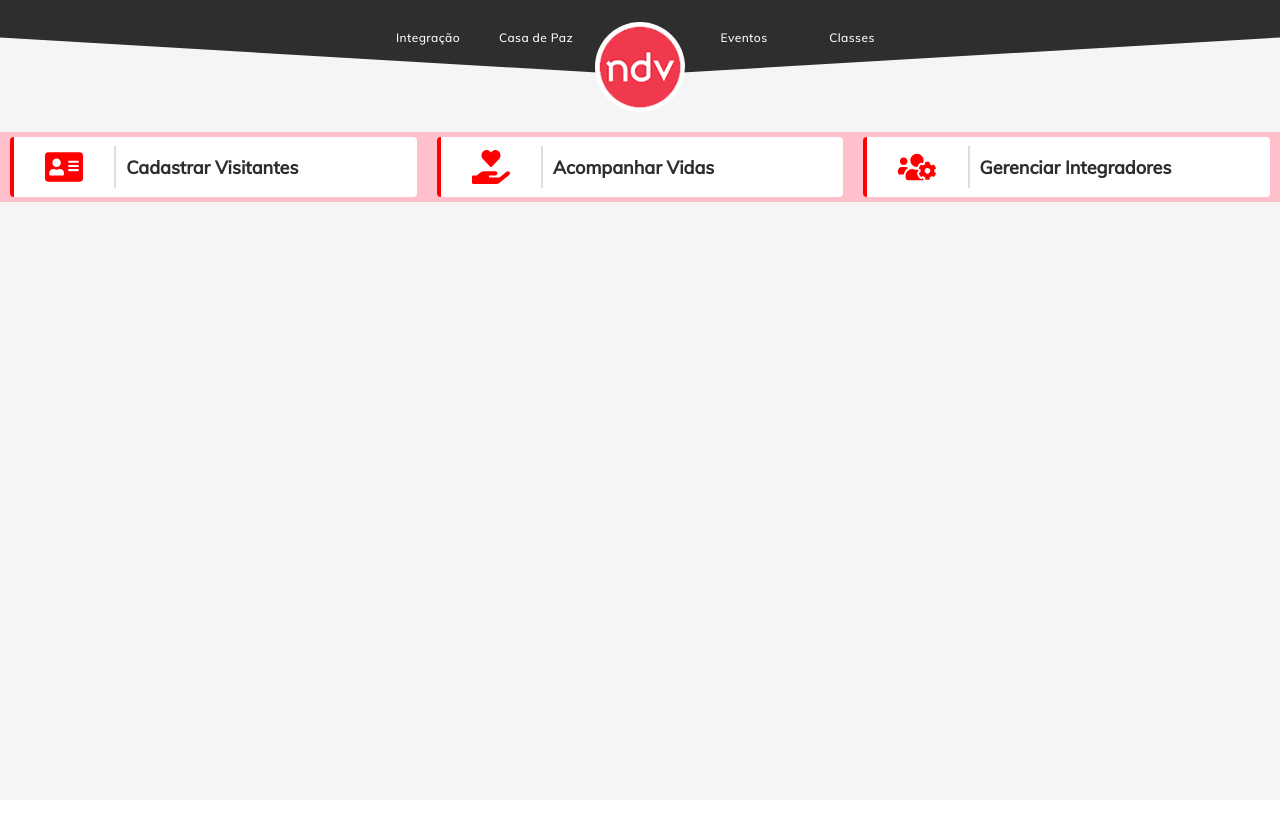
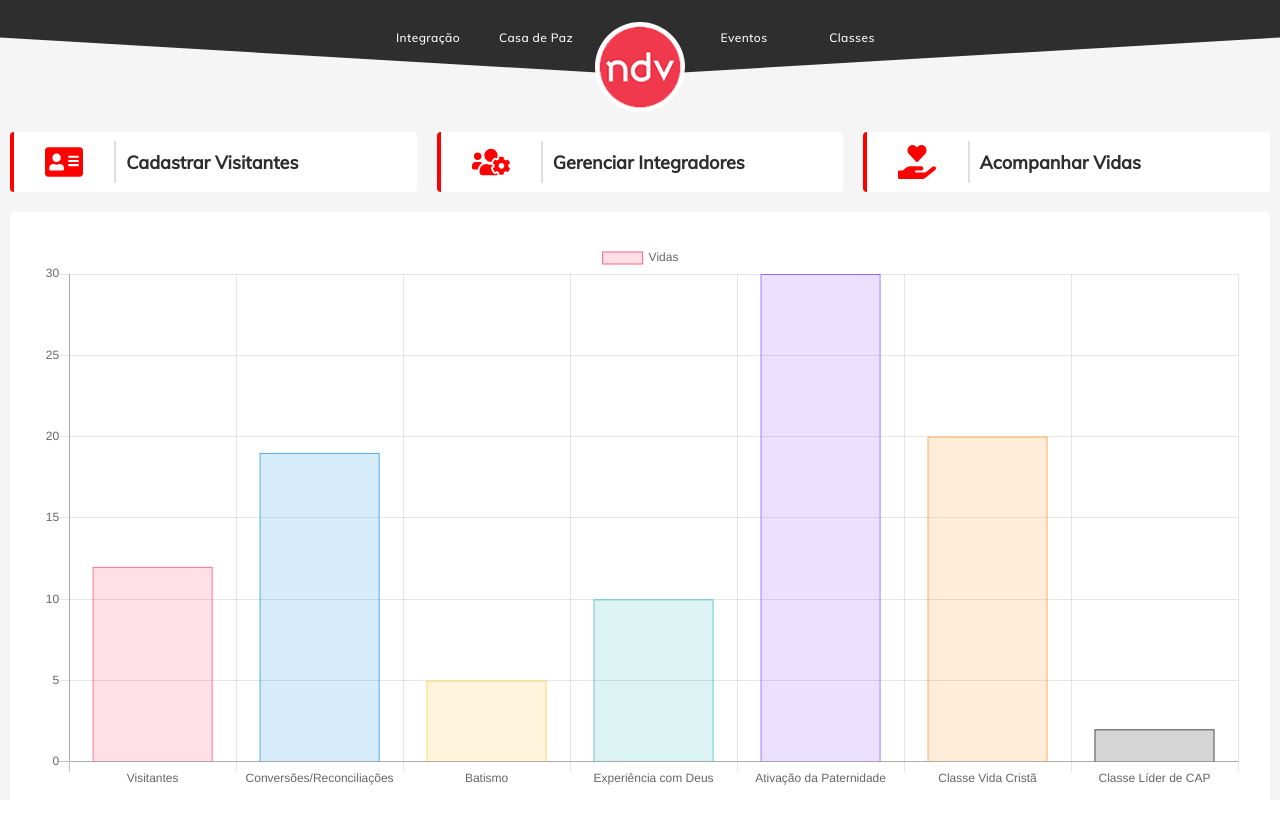
Before and after one commit to beatrizsantiago/portal-ndv, a React (Create React App) app: page /integration in a window 1280 px wide. Before the commit the page ends 800 px from the top, so only its background shows below. Built offline with nearby package versions, Linux system fonts and the light colour scheme.

Commit message:
Inserindo gráfico na integração

```diff
--- a/src/components/NavigationMenu.jsx
+++ b/src/components/NavigationMenu.jsx
@@ -24,9 +24,8 @@ const Menu = styled.div`
     ${MiddleCenterRow}
     justify-content: ${props => props.quantity > 2 ? 'space-between' : 'space-around'};
     width: 100%;
-    margin: 20px 0px;
+    margin: 15px 0px;
     box-sizing: border-box;
-    background-color: pink;
 `
 
 const Box = styled(Link)`
--- a/src/pages/Home.jsx
+++ b/src/pages/Home.jsx
@@ -10,7 +10,7 @@ export default function Home() {
         <Container>
             <Header />
             <Section>
-                <Card to="/">
+                <Card to="/integration">
                     <ImageIntegration />
                     <Label>Integração</Label>
                 </Card>
--- a/src/pages/Integration.jsx
+++ b/src/pages/Integration.jsx
@@ -4,19 +4,26 @@ import Header from '../components/Header'
 import NavigationMenu from '../components/NavigationMenu'
 
 import { Container } from './styles/MainStyled'
-import { AddressCard, HandHeart, UsersCog } from './styles/IntegrationStyled'
+import { AddressCard, HandHeart, UsersCog, Section, Graph, BarGraph } from './styles/IntegrationStyled'
 
 export default function Integration() {
     return (
         <Container>
             <Header />
+
             <NavigationMenu
                 items={[
                     { icon: <AddressCard />, title: 'Cadastrar Visitantes', link: '/' },
+                    { icon: <UsersCog />, title: 'Gerenciar Integradores', link: '/' },
                     { icon: <HandHeart />, title: 'Acompanhar Vidas', link: '/' },
-                    { icon: <UsersCog />, title: 'Gerenciar Integradores', link: '/' },
                 ]}
             />
+
+            <Section>
+                <Graph>
+                    <BarGraph data={[12, 19, 5, 10, 30, 20, 2]} />
+                </Graph>
+            </Section>
         </Container>
     )
 }
--- a/src/pages/styles/IntegrationStyled.js
+++ b/src/pages/styles/IntegrationStyled.js
@@ -1,5 +1,7 @@
 import styled from 'styled-components'
+import { CenterColumn } from '../../themes/StyleConstants'
 import { FaAddressCard, FaHandHoldingHeart, FaUsersCog } from 'react-icons/fa'
+import { Bar } from 'react-chartjs-2'
 
 export const AddressCard = styled(FaAddressCard)`
     font-size: 38px;
@@ -12,3 +14,60 @@ export const HandHeart = styled(FaHandHoldingHeart)`
 export const UsersCog = styled(FaUsersCog)`
     font-size: 38px;
 `
+
+export const Section = styled.section`
+    ${CenterColumn}
+    width: 100%;
+    box-sizing: border-box;
+`
+
+export const Graph = styled.div`
+    position: relative;
+    width: 98.5%;
+    /* height: 60vh; */
+    padding: 30px;
+    border-radius: 5px;
+    box-sizing: border-box;
+    background-color: white;
+`
+
+export const BarGraph = styled(Bar).attrs(props => ({
+    data: {
+        labels: ['Visitantes', 'Conversões/Reconciliações', 'Batismo', 'Experiência com Deus', 'Ativação da Paternidade', 'Classe Vida Cristã', 'Classe Líder de CAP'],
+        datasets: [{
+            label: 'Vidas',
+            data: props.data,
+            backgroundColor: [
+                'rgba(255, 99, 132, 0.2)',
+                'rgba(54, 162, 235, 0.2)',
+                'rgba(255, 206, 86, 0.2)',
+                'rgba(75, 192, 192, 0.2)',
+                'rgba(153, 102, 255, 0.2)',
+                'rgba(255, 159, 64, 0.2)',
+                'rgba(46, 46, 46, 0.2)'
+            ],
+            hoverBackgroundColor: [
+                'rgba(255, 99, 132, 0.4)',
+                'rgba(54, 162, 235, 0.4)',
+                'rgba(255, 206, 86, 0.4)',
+                'rgba(75, 192, 192, 0.4)',
+                'rgba(153, 102, 255, 0.4)',
+                'rgba(255, 159, 64, 0.4)',
+                'rgba(46, 46, 46, 0.4)'
+            ],
+            borderColor: [
+                'rgba(255, 99, 132, 1)',
+                'rgba(54, 162, 235, 1)',
+                'rgba(255, 206, 86, 1)',
+                'rgba(75, 192, 192, 1)',
+                'rgba(153, 102, 255, 1)',
+                'rgba(255, 159, 64, 1)',
+                'rgba(46, 46, 46, 1)'
+            ],
+            borderWidth: 1
+        }]
+    },
+    width: 200,
+    height: 550,
+    options: { maintainAspectRatio: false },
+}))``
```
